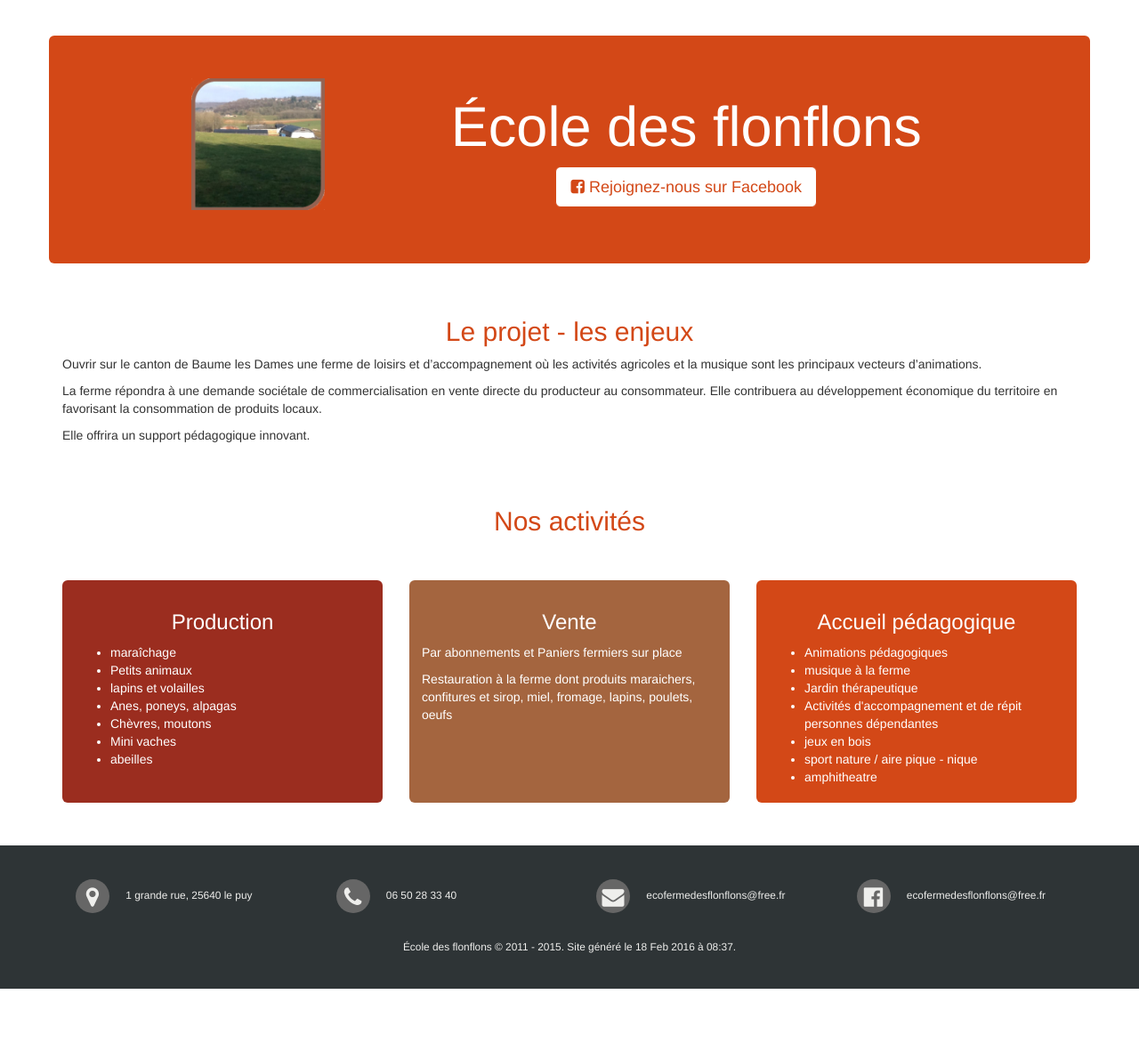
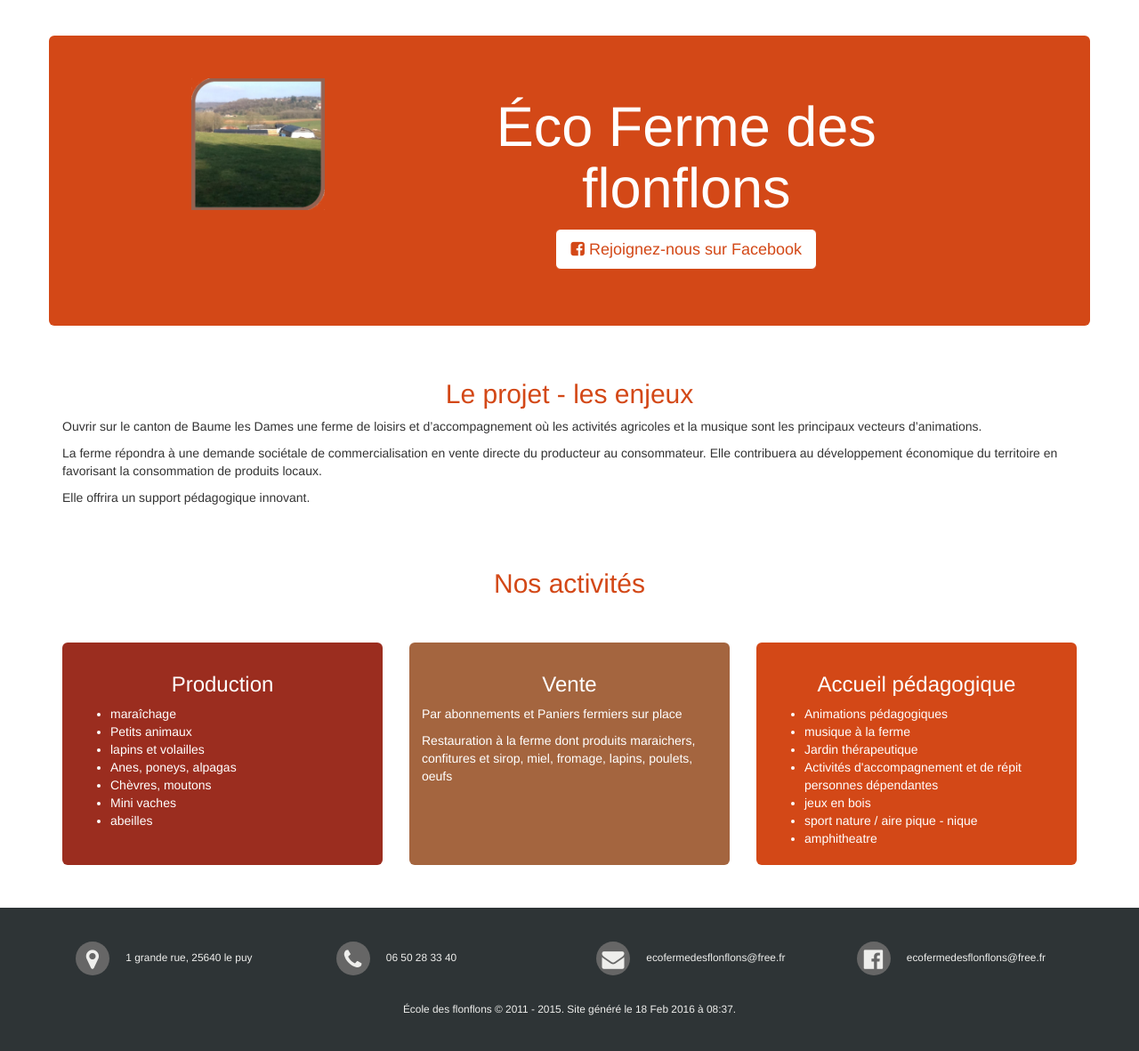
Before and after one commit to flonflons/flonflons.github.io, a Jekyll site: the page built from index.html, in a window 1280 px wide. Shown: the whole page at 89% size. Built offline with Jekyll 4.4.1, drawn with Linux system fonts in a browser that asks for light colours; before the commit the page ends 1111 px from its top, so only the background shows below that.

Commit message:
correction

```diff
--- a/_config.yml
+++ b/_config.yml
@@ -6,7 +6,7 @@
 # 'jekyll serve'. If you change this file, please restart the server process.
 
 # Site settings
-title: École des flonflons
+title: Éco Ferme des flonflons
 
 description: > # this means to ignore newlines until "baseurl:"
   Write an awesome description for your new site here. You can edit this
```
